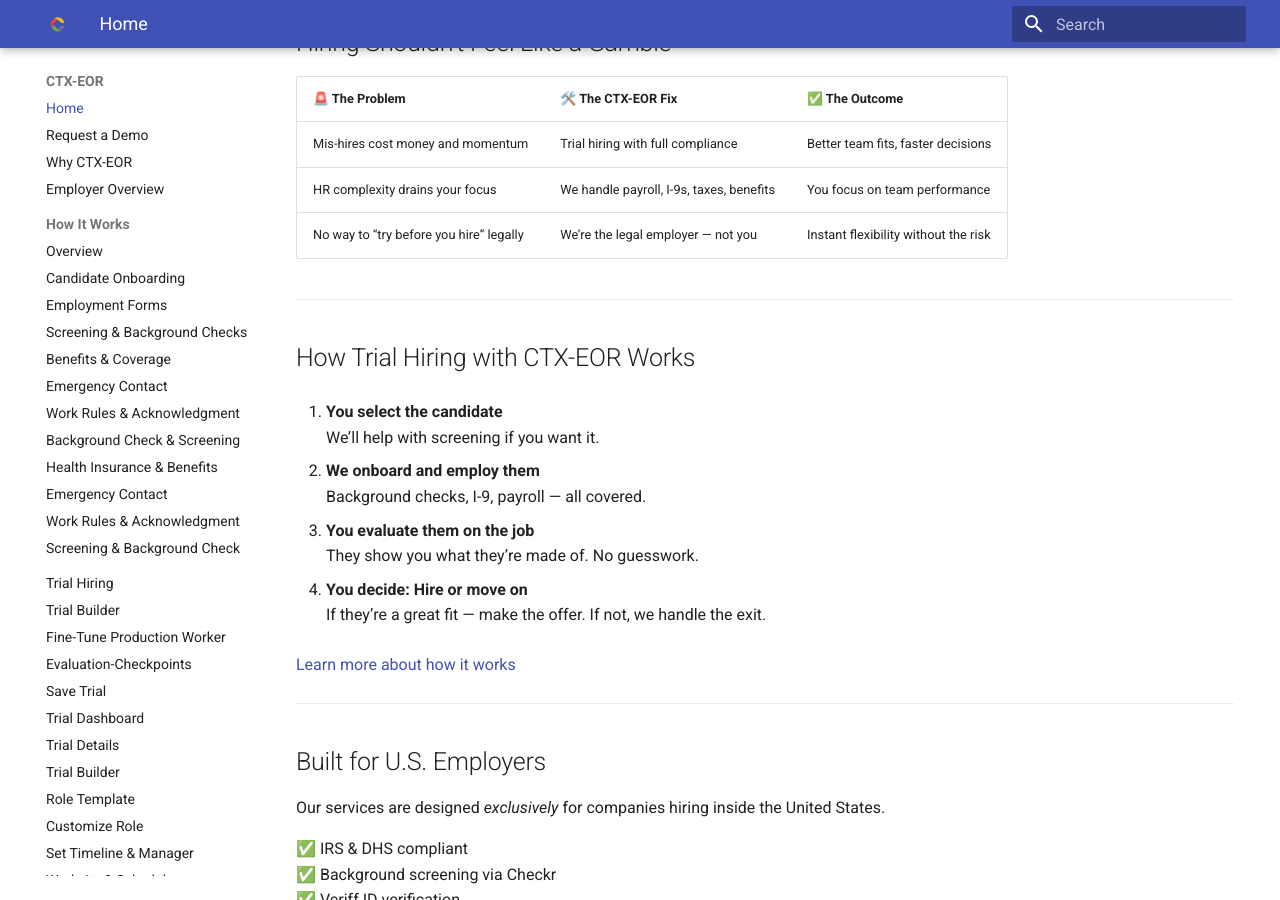
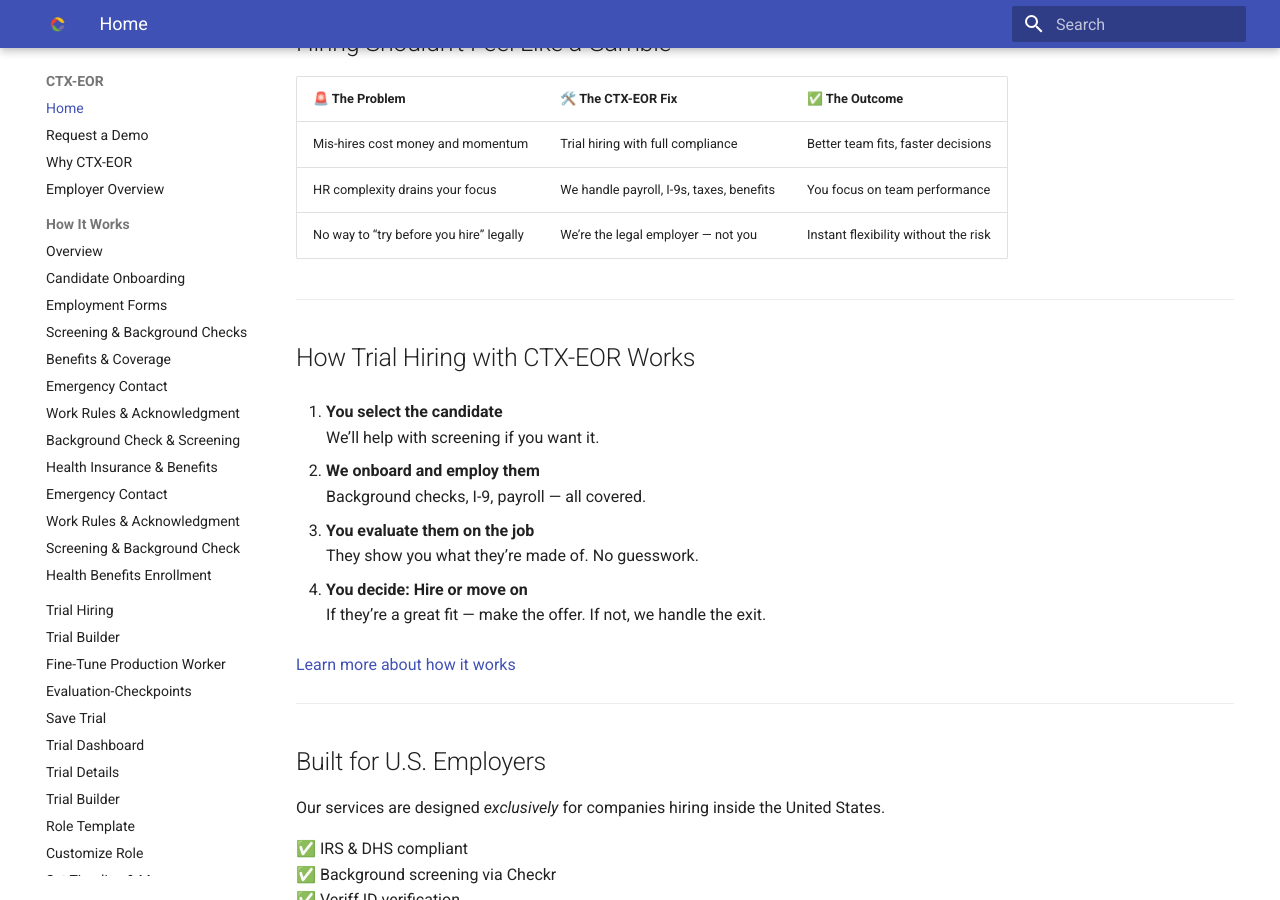
Before and after one commit to cirrusflyer275ds/ctx-eor-site, an MkDocs documentation site: the page built from docs/index.md, in a window 1280 px wide and 900 px high, scrolled down 339 px. Built offline with MkDocs 1.6.1 and Material for MkDocs 9.7.7, drawn with Linux system fonts in a browser that asks for light colours.

Commit message:
Update mkdocs.yml

```diff
--- a/mkdocs.yml
+++ b/mkdocs.yml
@@ -42,6 +42,7 @@
     - Emergency Contact: onboarding-step-10-emergency-contact.md
     - Work Rules & Acknowledgment: onboarding-step-11-work-rules.md
     - Screening & Background Check: onboarding-step-12-screening.md
+    - Health Benefits Enrollment: onboarding-step-13-benefits.md
   - Trial Hiring: trial-hiring.md
   - Trial Builder: trial-builder.md
   - Fine-Tune Production Worker: fine-tune-production-worker.md
```
